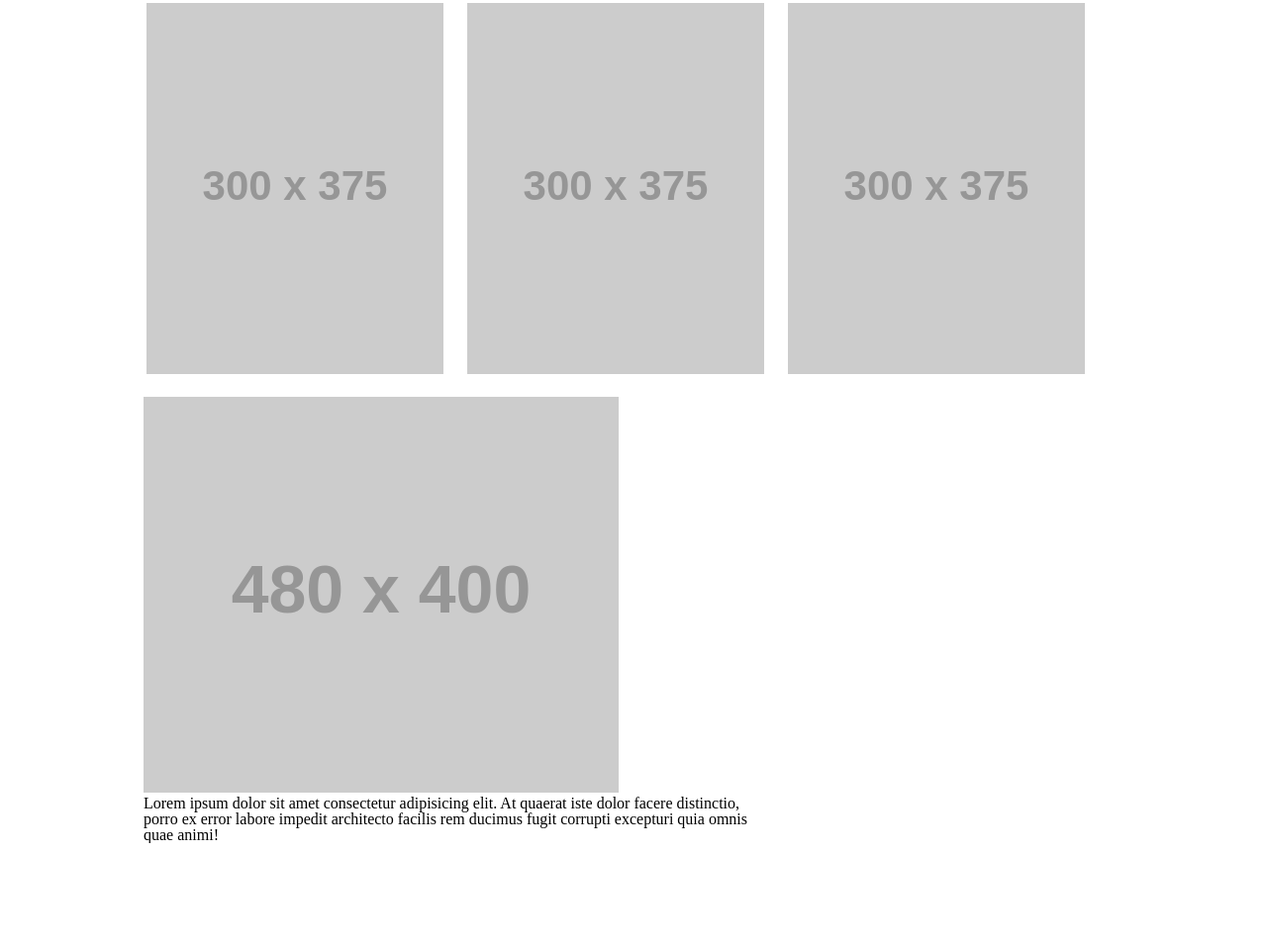
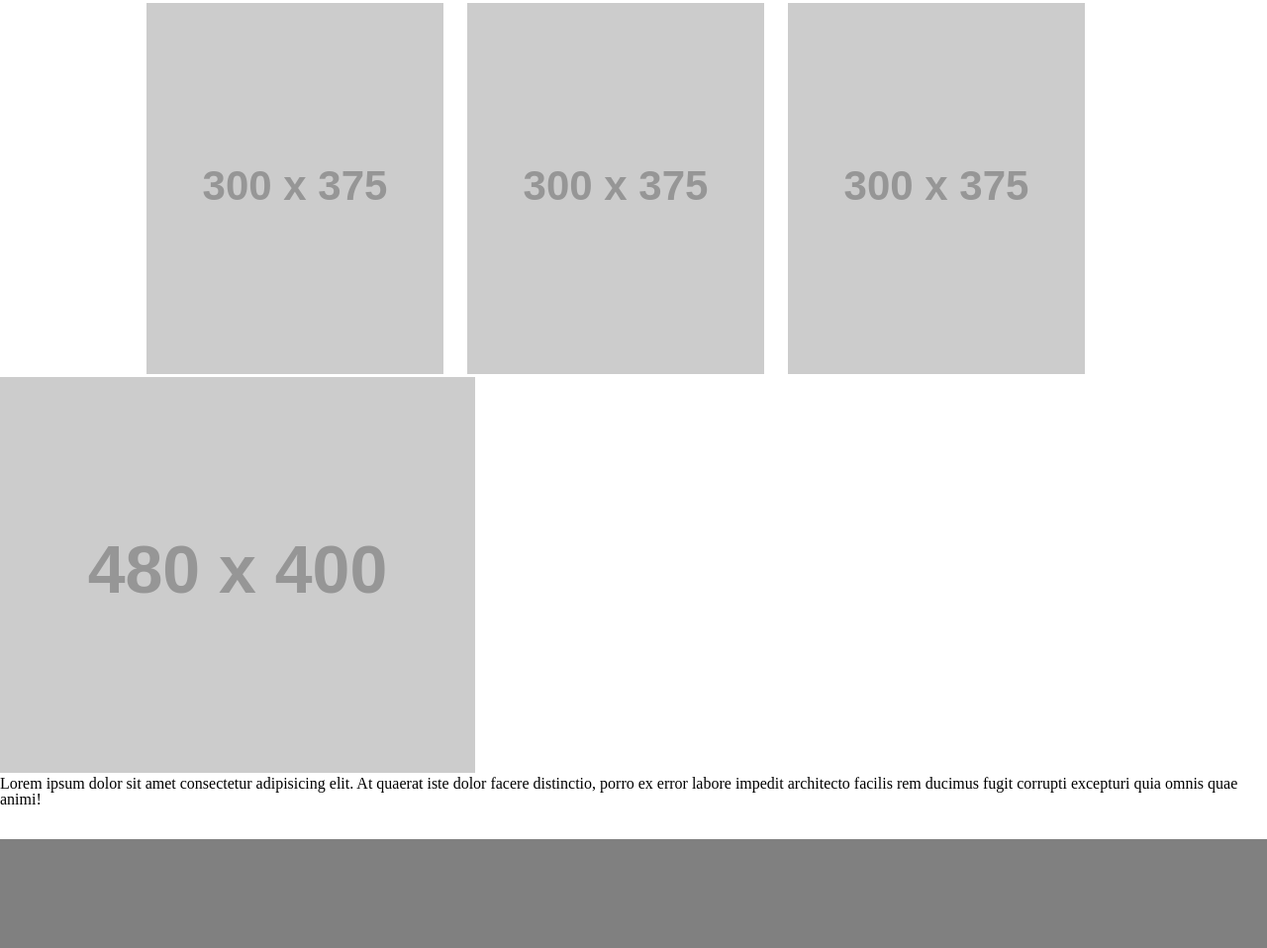
Before and after one commit to Madjas00/Wireframe-exercise, a plain HTML site: page index.html in a window 1280 px wide. Shown: the part 583-1541 px from the top of the page at 99% size. Before the commit the page ends 1435 px from the top, so only its background shows below. Drawn offline with Linux system fonts and the light colour scheme; placeholder pictures from the web are drawn by us.

Commit message:
Footer Added

```diff
--- a/css/style.css
+++ b/css/style.css
@@ -45,16 +45,20 @@ nav {
 
 
 .pictureandparagraph {
-  margin-left: auto;
-  margin-right: auto;
-  display:block;
-  width: 50%;
-  padding-right: 350px;
-  padding-top: 20px;
-  padding-bottom: 20px;
+  float: left;
 
 }
 
 p {
-  float: right;
 }
+
+footer{
+
+  bottom: 0;
+  left: 0;
+  right: 0;
+  padding: 20px;
+  background:gray;
+  padding-top: 60px;
+  padding-bottom: 50px;
+}
--- a/index.html
+++ b/index.html
@@ -27,12 +27,13 @@
   <a class ="three" href="https://placeholder.com"><img src="http://via.placeholder.com/300x375"></a>
   </section>
 
-  <section class="pictureandparagraph">
+  <section>
     <a class="pictureparagraph" href="https://placeholder.com"><img  src="http://via.placeholder.com/480x400"></a>
     <p>Lorem ipsum dolor sit amet consectetur adipisicing elit. At quaerat iste dolor facere distinctio, porro ex error labore impedit architecto facilis rem ducimus fugit corrupti excepturi quia omnis quae animi!</p>
   </section>
-
-  <footer></footer>
+<br>
+<br>
+<footer></footer>
 
 
 </body>
```
